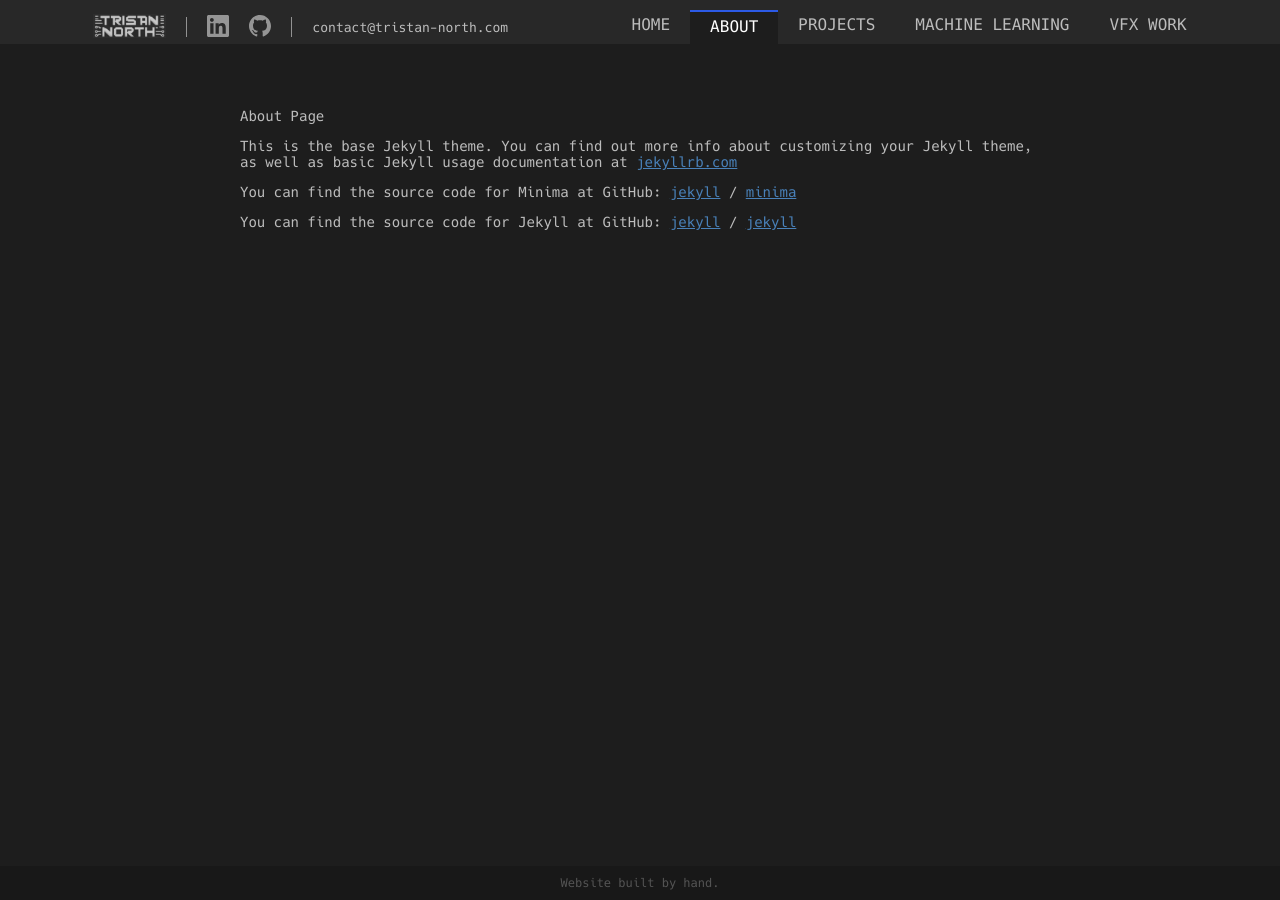
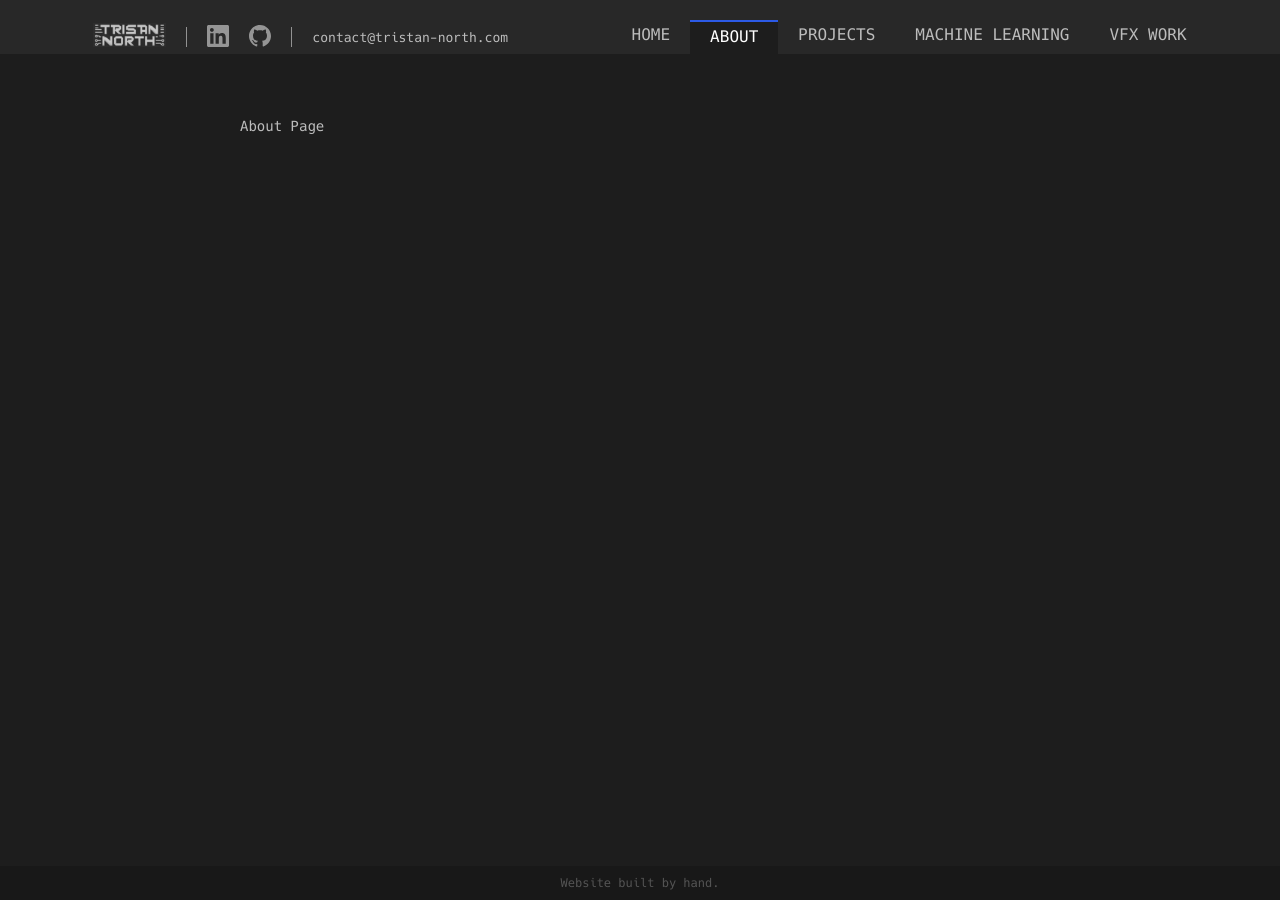
Before and after one commit to tristan-north/tristan-north.github.io, a Jekyll site: the page built from about.md, in a window 1280 px wide. Built offline with Jekyll 4.4.1, drawn with Linux system fonts in a browser that asks for light colours.

```diff
--- a/_includes/header.html
+++ b/_includes/header.html
@@ -2,7 +2,9 @@
   <div class="topbar-stretch"></div>
 
   <div class="topbar-left">
-    <img src="assets/tristan_logo.png" alt="Tristan North Logo" width=73 height=24 style="padding-bottom: 2px; opacity: 0.75;">
+    <a href="/" >
+    <img class="tristan-logo" src="assets/tristan_logo.png" alt="Tristan North Logo" width=73 height=24>
+    </a>
     <!-- <div class="name-title">Tristan North</div> -->
     <div class="topbar-separator"></div>
 
--- a/about.md
+++ b/about.md
@@ -4,16 +4,3 @@ title: About
 ---
 
 About Page
-
-This is the base Jekyll theme. You can find out more info about customizing your Jekyll theme, as well as basic Jekyll usage documentation at [jekyllrb.com](https://jekyllrb.com/)
-
-You can find the source code for Minima at GitHub:
-[jekyll][jekyll-organization] /
-[minima](https://github.com/jekyll/minima)
-
-You can find the source code for Jekyll at GitHub:
-[jekyll][jekyll-organization] /
-[jekyll](https://github.com/jekyll/jekyll)
-
-
-[jekyll-organization]: https://github.com/jekyll
--- a/assets/style.css
+++ b/assets/style.css
@@ -66,7 +66,7 @@ body {
     align-items: center; /* Aligns children vertically in the center */
     width: 100vw;
     margin: 0;
-    padding-top: 10px;
+    padding-top: 20px;
     background-color: rgb(40, 40, 40);
 }
 
@@ -92,6 +92,14 @@ body {
     width: 1px; /* Thickness of the separator */
     height: 20px; /* Thickness of the separator */
     background-color: rgb(146, 146, 146)
+}
+
+.tristan-logo {
+    padding-bottom: 2px;
+    opacity: 0.75;
+}
+.tristan-logo:hover {
+    opacity: 0.9;
 }
 
 .linkedin-icon {
@@ -126,10 +134,10 @@ a.page-links, a.page-links:visited {
     padding: 5px 20px;
     padding-bottom: 10px;
 }
-/* .page-links:hover {
+a.page-links:hover {
     color: rgb(255, 255, 255);
     background-color: rgba(0, 0, 0, 0.2);
-} */
+}
 
 a.page-links-current, a.page-links-current:visited {
     font-size: 16px;
```
Also changed, not shown: index.md (+1 -1 lines), projects.md (+22 -1 lines), 2 other files.
